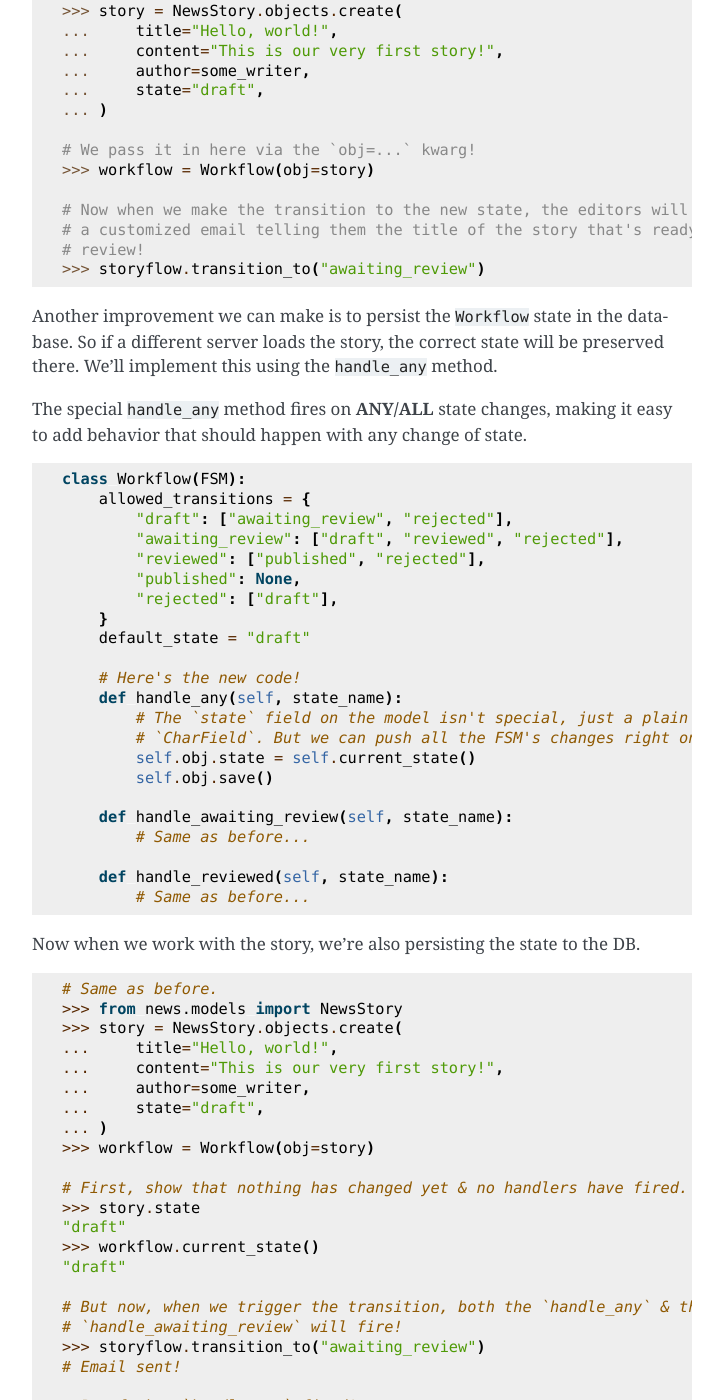
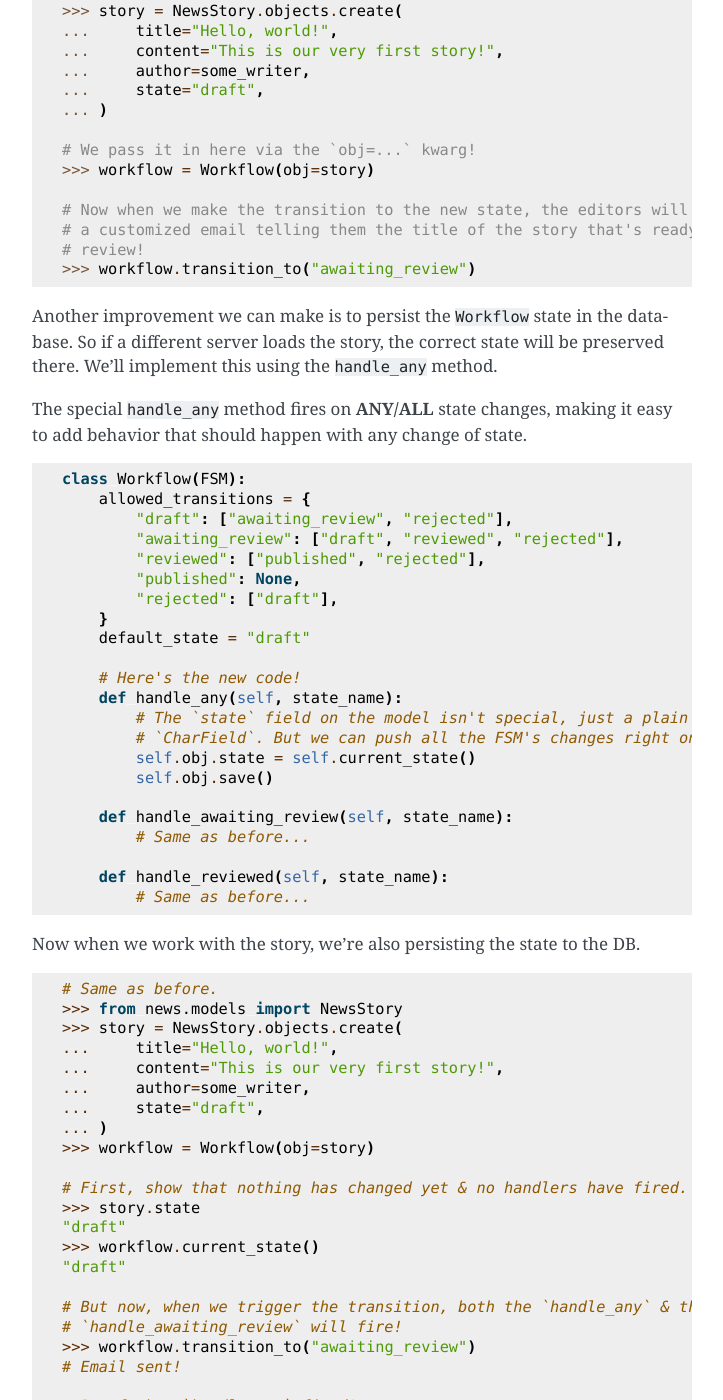
Before and after one commit to toastdriven/definite, a Sphinx documentation site: the page built from docs/usage/tutorial.rst, in a window 1280 px wide and 1400 px high, scrolled down 5805 px. Shown: the whole window, without its empty margins (388-1111 px from the left). Built offline with Sphinx 7.4.7, drawn with Linux system fonts in a browser that asks for light colours.

Commit message:
`storyflow` --> `workflow`
Correcting the instance from `storyflow` to `workflow` in the example.

```diff
--- a/docs/usage/tutorial.rst
+++ b/docs/usage/tutorial.rst
@@ -304,7 +304,7 @@ handlers.
     # Now when we make the transition to the new state, the editors will get
     # a customized email telling them the title of the story that's ready for
     # review!
-    >>> storyflow.transition_to("awaiting_review")
+    >>> workflow.transition_to("awaiting_review")
 
 Another improvement we can make is to persist the ``Workflow`` state in the
 database. So if a different server loads the story, the correct state will be
@@ -360,7 +360,7 @@ Now when we work with the story, we're also persisting the state to the DB.
 
     # But now, when we trigger the transition, both the `handle_any` & the
     # `handle_awaiting_review` will fire!
-    >>> storyflow.transition_to("awaiting_review")
+    >>> workflow.transition_to("awaiting_review")
     # Email sent!
 
     # Proof that `handle_any` fired!
```
